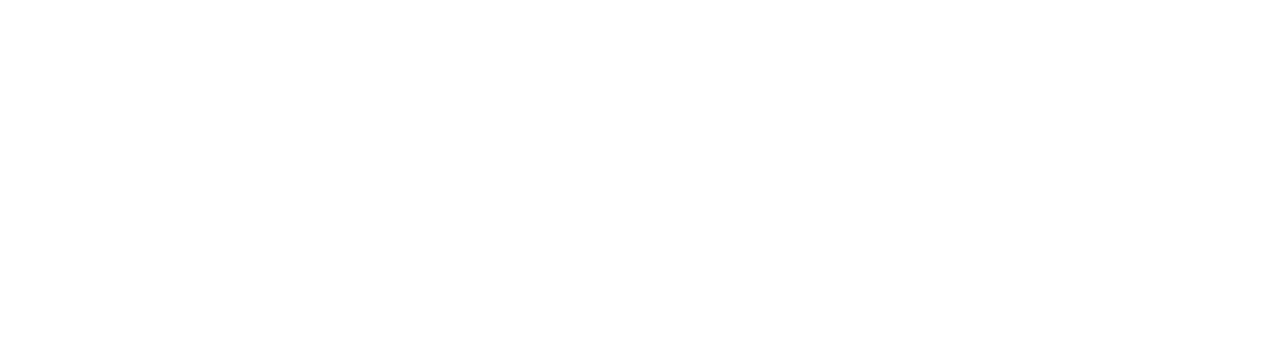
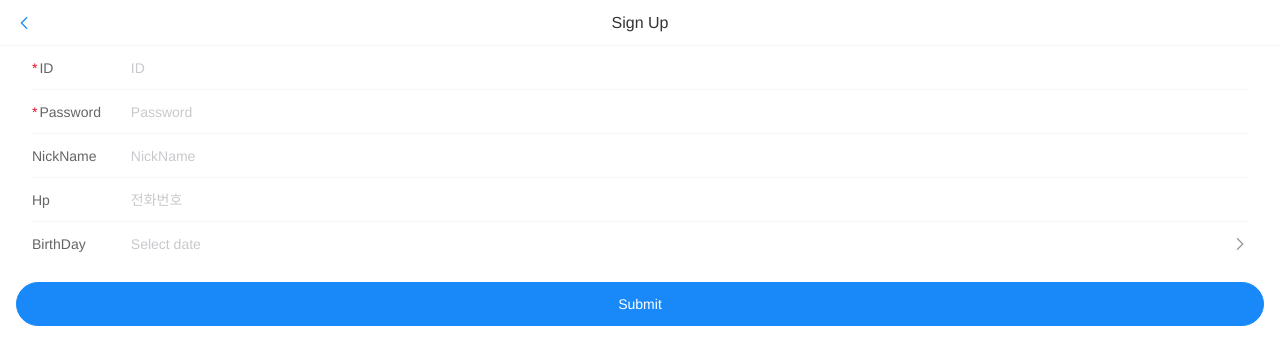
Before and after one commit to obzect7/todaymenu, a Vue app: page /SignUp in a window 1280 px wide. Before the commit this address had no page. Shown: the top 364 px of the page. Built offline with nearby package versions, Linux system fonts and the light colour scheme; what vue-kakao-sdk would draw is missing.

Commit message:
로그인 작업중...

```diff
--- a/src/router/index.js
+++ b/src/router/index.js
@@ -43,6 +43,14 @@ const routes = [
       index: 1,
     },
   },
+  {
+    path: '/SignUp',
+    name: 'SignUp',
+    component: () => import(/* webpackChunkName: "Home" */ '@/views/SignUp.vue'),
+    meta: {
+      index: 2,
+    },
+  },
 ];
 
 const router = createRouter({
--- a/src/views/Login.vue
+++ b/src/views/Login.vue
@@ -1,5 +1,10 @@
 <template>
   <div class="content">
+    <van-nav-bar
+      left-arrow
+      title = "Login"
+      @click-left="$router.replace('/MyOhme')"
+    />
     <van-form class="login-form" @submit.prevent="handleLogin">
       <img src="@/assets/splashScreen.png" alt="">
       <van-cell-group inset class="login-info">
@@ -23,12 +28,13 @@
         />
       </van-cell-group>
       <div style="margin: 16px;">
-        <van-button round
-          type="primary"
-          size="large"
-          @click="handleLogin"
-        >
-          로그인
+        <van-button round type="primary" size="large" @click="handleLogin">
+          Login
+        </van-button>
+      </div>
+      <div style="margin: 16px;">
+        <van-button plain round type="primary" size="large" router to ="/SignUp">
+          Sign Up
         </van-button>
       </div>
     </van-form>
@@ -107,18 +113,40 @@ export default {
         this.$toast({ message: error, duration: 1000 })
       })
     },
+    // 카카오 로그인
     kakaoLogin() {
       //로그인 도와줌
       /*
       Kakao.Auth.authorize({
-        redirectUri: 'http://localhost:8080/home'
+        redirectUri: 'http://localhost:8080/home',
+        state : "ok",
+        scope : 'account_email'
       });
+      displayToken();
+      function displayToken() {
+              const token = getCookie('authorize-access-token')
+      if(token) {
+        Kakao.Auth.setAccessToken(token)
+        Kakao.Auth.getStatusInfo(({ status }) => {
+          if(status === 'connected') {
+            alert('login success. token: ' + Kakao.Auth.getAccessToken())
+          } else {
+            Kakao.Auth.setAccessToken(null)
+            alert('ddddddddd')
+          }
+        })
+      }
+      }
       */
       Kakao.Auth.login({
         success: function (authObj) {
+          console.log(authObj);
           Kakao.Auth.setAccessToken(authObj.access_token);
           Kakao.API.request({
             url: '/v2/user/me',
+            data: {
+                property_keys: ["kakao_account.email","kakao_account.gender"]
+            },
             success: function (result) {
                 console.log(result)
             },
@@ -149,8 +177,8 @@ export default {
 
   }
     img{
-        width : 30%;
-        height: 20%;
+        width : 50%;
+        height: 30%;
         display : block;
         margin : auto;
     }
--- a/src/views/MyOhme.vue
+++ b/src/views/MyOhme.vue
@@ -1,11 +1,11 @@
 <template>
     <van-form class="cell" >
-        <van-cell-group :title="loginYn">
+        <van-cell-group :title="login.loginName">
             <van-cell title="ID" :value="user.userid"/>
             <van-cell title="NAME" :value="user.usernm"/>
         </van-cell-group>
-        <van-cell-group title="setting">
-            <van-cell is-link to="/userLogin" replace title="Login"/>
+        <van-cell-group title="Setting">
+            <van-cell is-link replace :title="login.LoginYn" @click="GoLogin"/>
         </van-cell-group>
     </van-form>
     <nav-bar></nav-bar>
@@ -23,21 +23,28 @@ export default {
   },
   data() {
     return {
-      loginYn: '',
+      login: { loginName: '' , LoginYn: '' },
       user: { userid: '', usernm: '' },
     }
   },
   created() {
     if (storage.get('UserInfo')) {
       this.user = storage.get('UserInfo')
-      this.loginYn = "Log in (로그인 완료)"
+      this.login.loginName = "Log in (로그인 완료)"
+      this.login.LoginYn = "로그아웃"
     }else{
-       this.loginYn = "Log out (로그인 해주세요.)"
+       this.login.loginName = "Log out (로그인 해주세요.)"
+       this.login.LoginYn = "로그인"
     }
   },
-  methods:{
-    test01(){
-      console.log('테스트중입니다.')
+  methods: {
+    GoLogin(){
+      if(!storage.get('UserInfo')){
+        this.$router.replace('/userLogin')
+      }else{
+        storage.del('UserInfo')
+        this.$router.go(); // 페이지 새로고침
+      }
     }
   }
 }
--- /dev/null
+++ b/src/views/SignUp.vue
@@ -0,0 +1,75 @@
+<template>
+    <van-nav-bar
+      left-arrow
+      title = "Sign Up"
+      @click-left="$router.replace('/userLogin')"
+    />
+    <van-form @submit="onSubmit">
+    <van-cell-group inset>
+        <van-field
+        v-model="userid"
+        name="userid"
+        label="ID"
+        placeholder="ID"
+        required
+        />
+        <van-field
+        v-model="Password"
+        type="password"
+        name="Password"
+        label="Password"
+        placeholder="Password"
+        required
+        />
+        <van-field
+        v-model="NickName"
+        name="NickName"
+        label="NickName"
+        placeholder="NickName"
+        />
+        <van-field
+        v-model="Hp"
+        name="Hp"
+        label="Hp"
+        placeholder="전화번호"
+        />
+        <van-field
+        v-model="BirthDay"
+        is-link
+        readonly
+        name="BirthDay"
+        label="BirthDay"
+        placeholder="Select date"
+        @click="showCalendar = true"
+        />
+        <van-calendar v-model:show="showCalendar" @confirm="onConfirm" />
+        </van-cell-group>
+        <div style="margin: 16px;">
+            <van-button round block type="primary" native-type="submit">
+            Submit
+            </van-button>
+        </div>
+    </van-form>
+</template>
+
+<script>
+import { ref } from 'vue';
+
+export default {
+    name: "SignUp",
+    setup() {
+        const result = ref('');
+        const showCalendar = ref(false);
+        const onConfirm = (date) => {
+        result.value = `${date.getMonth() + 1}/${date.getDate()}`;
+        showCalendar.value = false;
+        };
+
+        return {
+        result,
+        onConfirm,
+        showCalendar,
+        };
+    },
+}
+</script>
```
